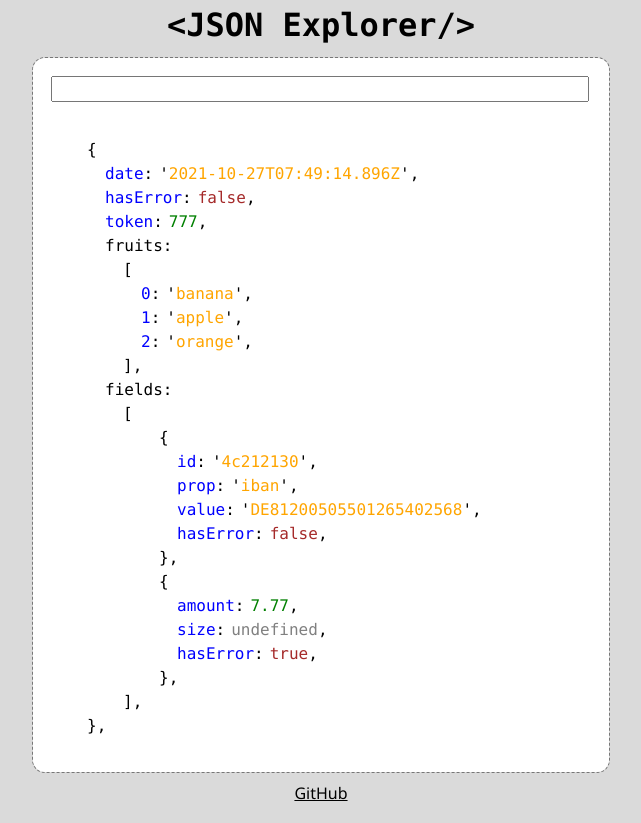
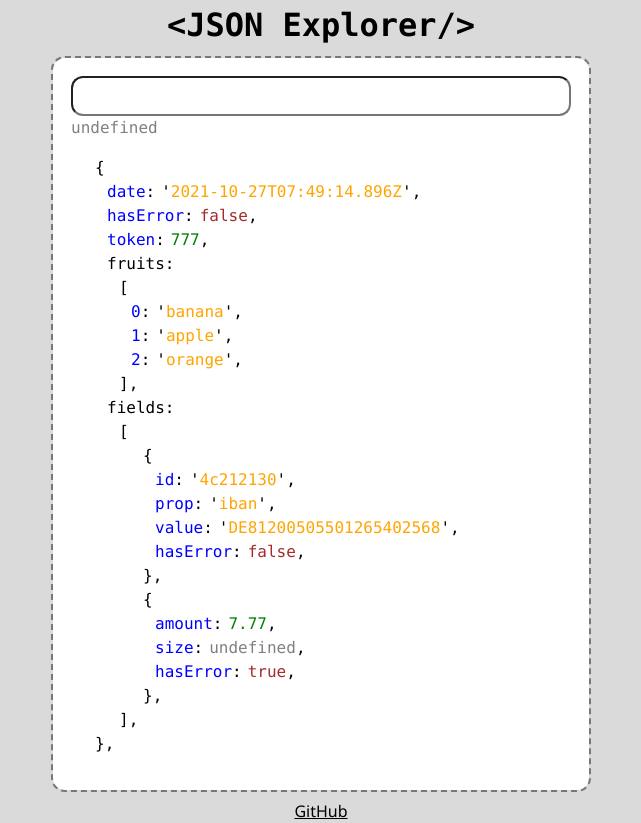
Before and after one commit to fer-nando-machado/react-json-explorer, a React (Vite) app: page / in a window 1280 px wide. Shown: the whole page, without its empty margins (319-960 px from the left). Built offline with nearby package versions, Linux system fonts and the light colour scheme.

Commit message:
refines css

```diff
--- a/src/App.scss
+++ b/src/App.scss
@@ -12,10 +12,17 @@
 
   a {
     color: initial;
+    &:hover {
+      font-weight: bold;
+    }
   }
 
-  .json-explorer {
-    width: 84vw;
-    max-width: 540px;
+  .content {
+    outline: 2px dashed #777777;
+    background-color: white;
+    border-radius: 12px;
+    padding: 18px;
+    max-width: 500px;
+    width: 80vw;
   }
 }
--- a/src/App.tsx
+++ b/src/App.tsx
@@ -27,7 +27,9 @@ function App() {
       <h1>
         <code>{"<JSON Explorer/>"}</code>
       </h1>
-      <JSONExplorer data={data} />
+      <div className="content">
+        <JSONExplorer data={data} />
+      </div>
       <a href="https://github.com/fer-nando-machado/react-json-explorer">
         GitHub
       </a>
--- a/src/JSONExplorer.scss
+++ b/src/JSONExplorer.scss
@@ -1,18 +1,21 @@
 .json-explorer {
-  outline: 1px dashed #777777;
-  background-color: white;
-  border-radius: 12px;
-  padding: 18px;
   font-family: Menlo, Monaco, Consolas, "Courier New", monospace;
   overflow-x: auto;
+  display: flex;
+  flex-direction: column;
 
-  input,
-  label {
-    width: 82vw;
-    max-width: 530px;
-    height: 20px;
+  input {
     font-family: Menlo, Monaco, Consolas, "Courier New", monospace;
     font-size: 16px;
+    padding: 8px;
+    border-radius: 12px;
+    outline: 0;
+    height: 20px;
+    border: 2px solid initial;
+
+    &:focus {
+      border: 2px solid blue;
+    }
   }
 
   label {
@@ -23,7 +26,7 @@
   ul,
   li {
     list-style-type: none;
-    padding-left: 18px;
+    padding-left: 12px;
   }
 
   ul {
@@ -55,9 +58,8 @@
     &::after {
       color: black;
       content: ":";
+      font-weight: normal;
       padding-right: 6px;
-      font-weight: normal;
-      border-bottom: 1px solid white;
     }
 
     &.clickable {
@@ -65,12 +67,19 @@
       &:hover {
         cursor: pointer;
         font-weight: bold;
-        border-bottom: 1px solid blue;
+        text-decoration: underline;
       }
     }
   }
 
   .value {
+    color: black;
+
+    &::after {
+      color: black;
+      content: ",";
+    }
+
     &.string {
       color: orange;
       &::before {
@@ -94,10 +103,5 @@
     &.undefined {
       color: gray;
     }
-
-    &::after {
-      color: black;
-      content: ",";
-    }
   }
 }
--- a/src/JSONExplorer.tsx
+++ b/src/JSONExplorer.tsx
@@ -99,7 +99,7 @@ const JSONExplorer: React.FC<JSONExplorerProps> = ({ data }) => {
 
   useEffect(() => {
     const innerText = cachedPathValue.get(property);
-    setValue(innerText || "");
+    setValue(innerText || "undefined");
   }, [property]);
 
   const dataTree = useMemo(() => {
```
Also changed, not shown: 1 other file (tests, documents, lock files or other folders).
